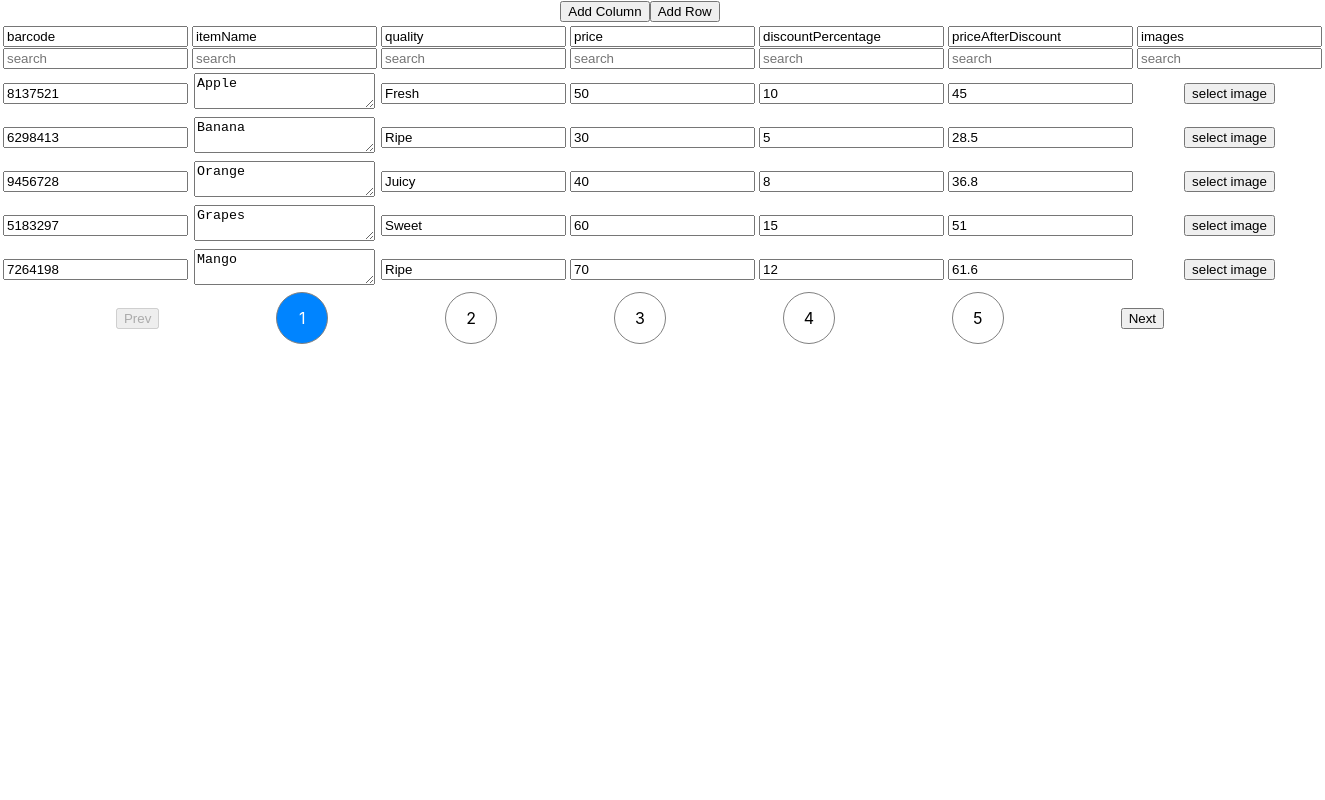
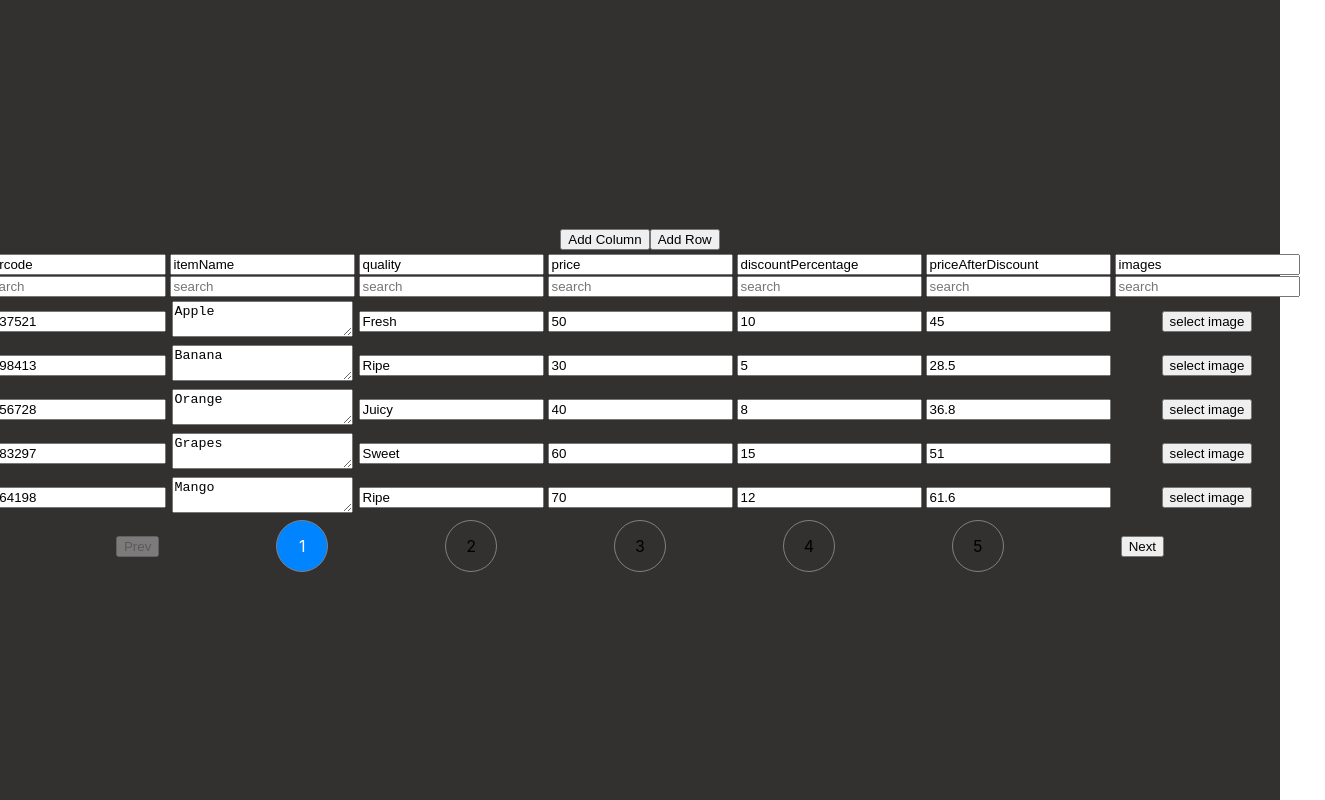
Before and after one commit to pinkeshroy/react-table, a React (Create React App) app: page / in a window 1280 px wide. Shown: the whole page, 1325 px wide, since content can reach past the window. Built offline with nearby package versions, Linux system fonts and the light colour scheme.

Commit message:
react-table

```diff
--- a/src/App.css
+++ b/src/App.css
@@ -1,5 +1,11 @@
 .App {
   text-align: center;
+  background-color: rgb(51, 48, 48);
+  display: flex;
+  align-items: center;
+  justify-content: center;
+  flex-direction: column;
+  height: 100vh;
 }
 
 .App-logo {
--- /dev/null
+++ b/src/Table/table.css
@@ -0,0 +1,8 @@
+.modal-div{
+    background-color: grey;
+    width: 500px;
+    position: absolute;
+    top: 50%;
+    left: 50%;
+    transform: translate(-50%,-50%);
+}
```
Also changed, not shown: src/Table/table.jsx (+1 -7 lines).
